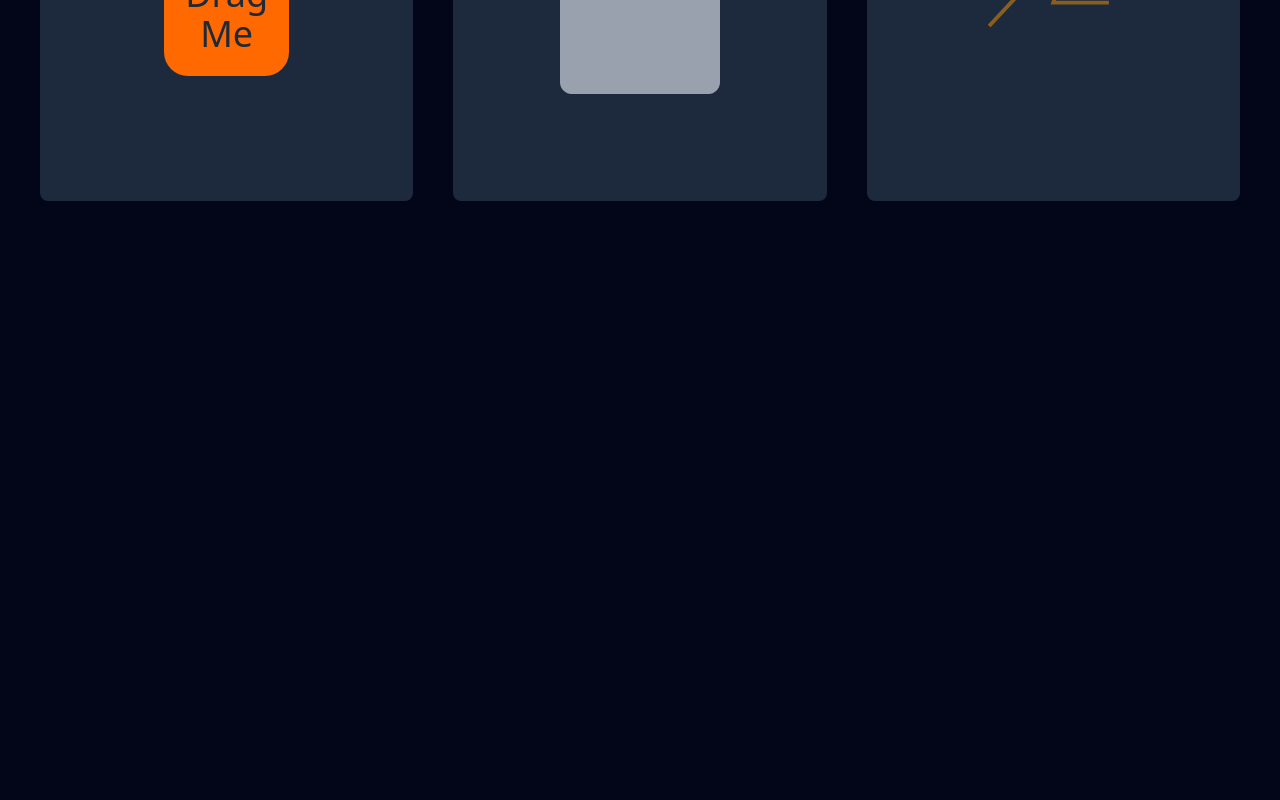
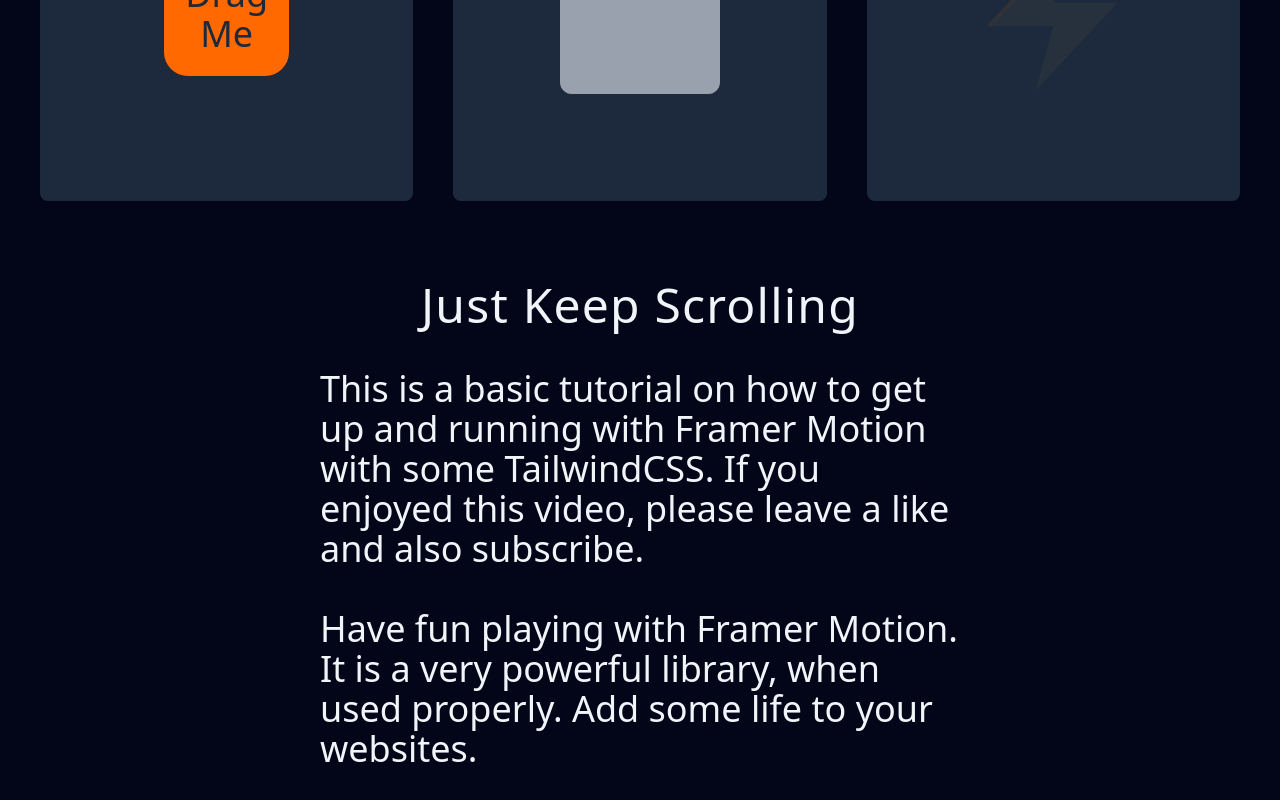
Before and after one commit to Shashank1394/framer, a React (Vite) app: page / in a window 1280 px wide. Shown: the part 626-1426 px from the top of the page. Before the commit the page ends 867 px from the top, so only its background shows below. Built offline with nearby package versions, Linux system fonts and the light colour scheme.

Commit message:
feat: add animations and content to the main section in App component

```diff
--- a/src/App.jsx
+++ b/src/App.jsx
@@ -57,7 +57,7 @@
     if (isInView) {
       mainControls.start("visible");
     }
-  }, [isInView]);
+  }, [isInView, mainControls]);
 
   return (
     <div className="flex flex-col gap-10 overflow-x-hidden">
@@ -191,6 +191,40 @@
           </motion.svg>
         </motion.div>
       </motion.section>
+
+      {/* Some other animations */}
+      <section className="flex flex-col gap-10 mb-10" ref={containerRef}>
+        <motion.h1
+          className="text-5xl tracking-wide text-slate-100 text-center"
+          animate={mainControls}
+          initial="hidden"
+          variants={{
+            hidden: { opacity: 0, y: 75 },
+            visible: {
+              opacity: 1,
+              y: 0,
+            },
+          }}
+          transition={{ delay: 0.3 }}
+        >
+          Just Keep Scrolling
+        </motion.h1>
+        <motion.p
+          style={{ translateX: paragraphOneValue }}
+          className="text-slate-100 font-thin text-4xl w-1/2 mx-auto"
+        >
+          This is a basic tutorial on how to get up and running with Framer
+          Motion with some TailwindCSS. If you enjoyed this video, please leave
+          a like and also subscribe.
+        </motion.p>
+        <motion.p
+          style={{ translateX: paragraphTwoValue }}
+          className="text-slate-100 font-thin text-4xl w-1/2 mx-auto"
+        >
+          Have fun playing with Framer Motion. It is a very powerful library,
+          when used properly. Add some life to your websites.
+        </motion.p>
+      </section>
     </div>
   );
 }
```
